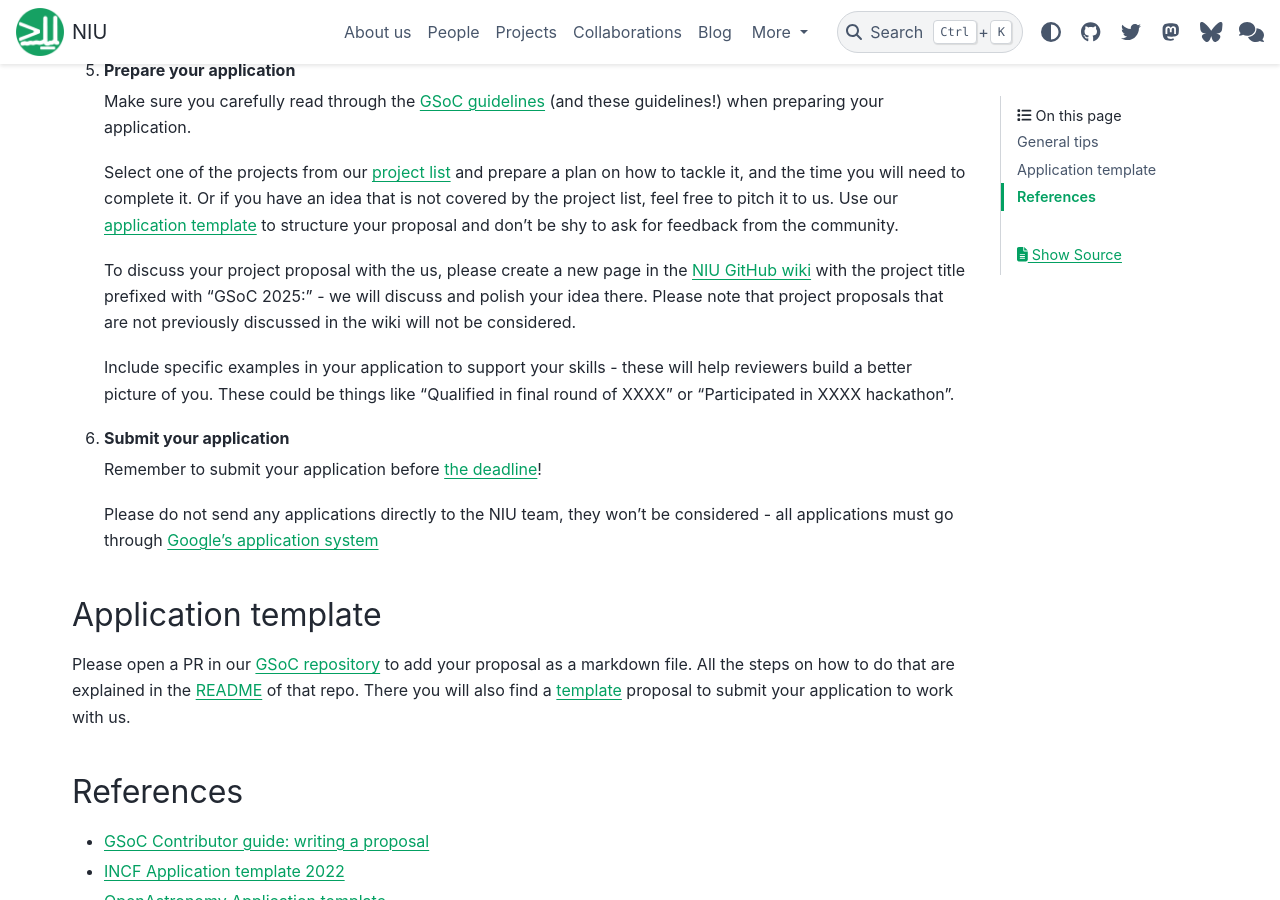
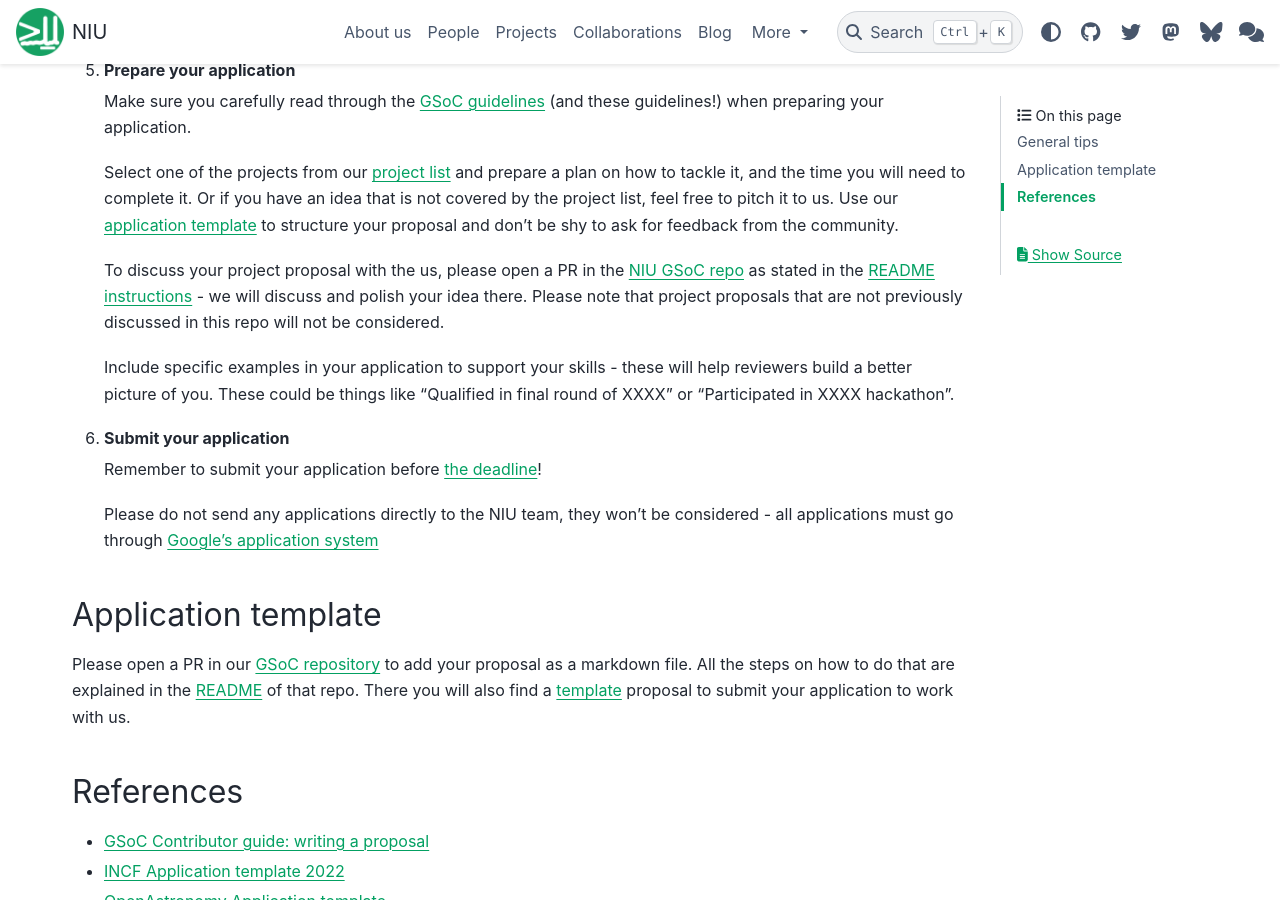
Before and after one commit to neuroinformatics-unit/neuroinformatics-unit.github.io, a Sphinx documentation site: the page built from docs/source/get-involved/gsoc/guidelines.md, in a window 1280 px wide and 900 px high, scrolled down 1845 px. Built offline with Sphinx 7.4.7 and the PyData theme 0.15.4, drawn with Linux system fonts in a browser that asks for light colours; nearby versions of some CDN libraries.

Commit message:
Remove wiki reference

```diff
--- a/docs/source/get-involved/gsoc/guidelines.md
+++ b/docs/source/get-involved/gsoc/guidelines.md
@@ -61,7 +61,8 @@
 
     Select one of the projects from our [project list](projects_2025/index) and prepare a plan on how to tackle it, and the time you will need to complete it. Or if you have an idea that is not covered by the project list, feel free to pitch it to us. Use our [application template](#application-template) to structure your proposal and don't be shy to ask for feedback from the community.
 
-    To discuss your project proposal with the us, please create a new page in the [NIU GitHub wiki](https://github.com/neuroinformatics-unit/gsoc/wiki) with the project title prefixed with "GSoC 2025:" - we will discuss and polish your idea there. Please note that project proposals that are not previously discussed in the wiki will not be considered.
+    To discuss your project proposal with the us, please open a PR in the [NIU GSoC repo](https://github.com/neuroinformatics-unit/gsoc) as stated in the [README instructions](https://github.com/neuroinformatics-unit/gsoc/blob/main/README.md) - we will discuss and polish your idea there.
+    Please note that project proposals that are not previously discussed in this repo will not be considered.
 
     Include specific examples in your application to support your skills - these will help reviewers build a better picture of you. These could be things like "Qualified in final round of XXXX" or "Participated in XXXX hackathon".
 
```
